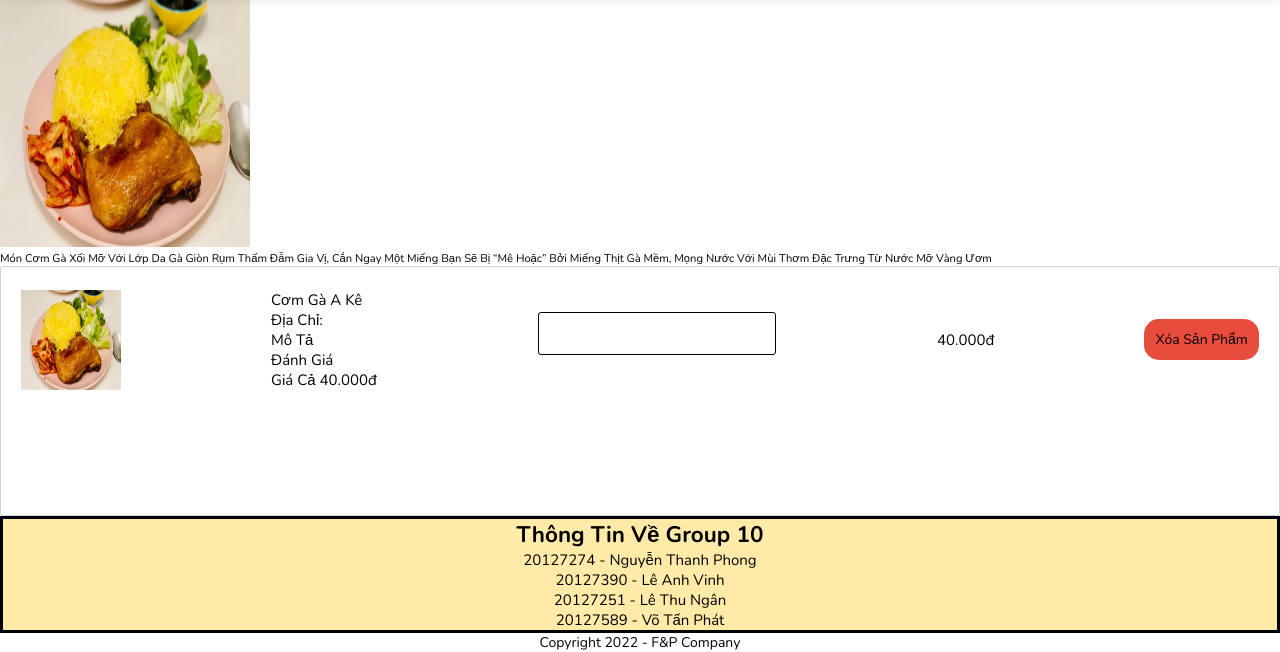
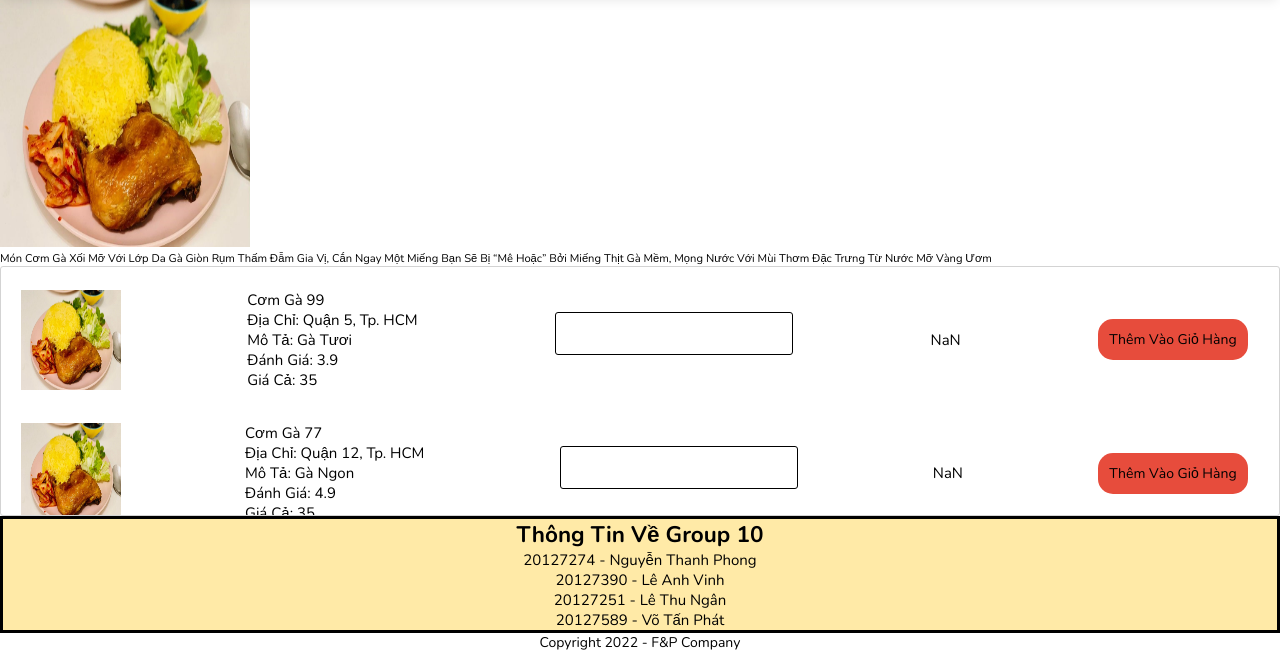
Before and after one commit to 2imfatx/SE-20CLC03-Group10, a plain HTML site: page Source/store.html in a window 1280 px wide. Shown: the part 169-821 px from the top of the page. Drawn offline with nearby package versions, Linux system fonts and the light colour scheme.

Commit message:
data test
thử lấy + hiển thị data

```diff
--- a/Source/store.html
+++ b/Source/store.html
@@ -19,7 +19,7 @@
                     <img src="logo.jpg" alt="">
                 </div>
                 <nav class="Tool">
-                    <a href="#home">Trang chủ</a> |
+                    <a href="index.html">Trang chủ</a> |
                     <a href="#becomeSeller">Trở thành người bán</a> |
                     <a href="#contact">Liên hệ</a> |
                     <a href="#aboutUs">Thông tin nhóm</a> |
@@ -45,10 +45,26 @@
             </div>
         </div>
 
+        <div class="listOrder">
+            <div id="ComGa">
+                <!-- <div id="productOrder">
+                    <img src="comGa.jpg" alt="">
+                    <div>
+                        <p>Cơm gà A Kê</p>
+                        <p>Địa chỉ: </p>
+                        <p>Mô tả</p>
+                        <p>Đánh giá</p>
+                        <p>Giá cả 40.000đ</p>
+                    </div>
+                    <div>
+                        <input type="number" min="1">
+                    </div>
+                    <div>
+                        <p>40.000đ</p>
+                    </div>
+                    <button>Xóa sản phẩm </button>
+                </div>
 
-
-
-        <div class="listOrder">
                 <div id="productOrder">
                     <img src="comGa.jpg" alt="">
                     <div>
@@ -65,11 +81,15 @@
                         <p>40.000đ</p>
                     </div>
                     <button>Xóa sản phẩm </button>
+                </div> -->
+
             </div>
         </div>
+    </div>
+    <!--javecript file-->
+    <script src="/index.js" type="module"> </script>
 
-
-
+    <!--end of javecript file-->
     <div class="P3">
         <div class="aboutUs">
             <h2>Thông tin về Group 10</h2>
--- /dev/null
+++ b/foodItem.js
@@ -0,0 +1,89 @@
+const foodItem= [
+    {
+    id: 1,
+    name: 'Cơm sườn 1',
+    category : 'Cơm sườn',
+    rating : 4.3,
+    price: 30.000,
+    img: 'comSuon.jpg',
+    addr:'Quận 4, Tp. HCM',
+    desc:'Ngon',
+    quantity: 1
+},
+{
+    id: 2,
+    name: 'Quán cơm bốn mùa',
+    category : 'Cơm sườn',
+    rating : 5,
+    price: 34.000,
+    img: 'comSuon.jpg',
+    addr:'Quận 11, Tp. HCM',
+    desc:'Ngon, cay',
+    quantity: 1
+},
+{
+    id: 3,
+    name: 'Hủ tiếu chay',
+    category : 'Hủ tiếu',
+    rating : 4.3,
+    price: 32.000,
+    img: 'huTieu.jpg',
+    addr:'Quận 1, Tp.HCM',
+    desc:'Nước dùng ngọt thanh, cam kết không đường',
+    quantity: 1
+},
+{
+    id: 4,
+    name: 'Cơm gà 99',
+    category : 'Cơm gà',
+    rating : 3.9,
+    price: 35.000,
+    img: 'comGa.jpg',
+    addr:'Quận 5, Tp. HCM',
+    desc:'Gà tươi',
+    quantity: 1
+},
+{
+    id: 5,
+    name: 'Cơm gà 77',
+    category : 'Cơm gà',
+    rating : 4.9,
+    price: 35.000,
+    img: 'comGa.jpg',
+    addr:'Quận 12, Tp. HCM',
+    desc:'Gà ngon',
+    quantity: 1
+},{
+    id: 6,
+    name: 'Bánh mì cô Ba',
+    category : 'Bánh mì',
+    rating : 4.7,
+    price: 20.000,
+    img: 'banhMi.jpg',
+    addr:'Quận 10, Tp. HCM',
+    desc:'Ngon lắm',
+    quantity: 1
+},{
+    id: 7,
+    name: 'Bánh xèo rau rừng',
+    category : 'Bánh xèo',
+    rating : 4.2,
+    price: 30.000,
+    img: 'banhXeo.jpg',
+    addr:'Quận 4, Tp. HCM',
+    desc:'Ngon',
+    quantity: 1
+},
+{
+    id: 8,
+    name: 'Bún đậu mắm tôm cây me',
+    category : 'Bún đậu mắm tôm',
+    rating : 4.7,
+    price: 50.000,
+    img: 'comSuon.jpg',
+    addr:'Quận 6, Tp. HCM',
+    desc:'Ngon',
+    quantity: 1
+}
+]
+export {foodItem};
--- /dev/null
+++ b/index.js
@@ -0,0 +1,83 @@
+import {foodItem} from './foodItem.js'
+
+console.log(foodItem);
+
+function displayItems()
+{
+    var ComGa=document.getElementById('ComGa')
+
+    const ComGaData=foodItem.filter(item=>item.category=='Cơm gà')
+    console.log(ComGaData);
+
+    ComGaData.map(item=>{
+
+        var itemCard=document.createElement('div')
+        itemCard.setAttribute('id','productOrder');
+
+        var itemImg=document.createElement('img')
+        itemImg.src=item.img;
+
+        const inforDiv = document.createElement('div');
+
+        var itemName=document.createElement('p')
+        itemName.textContent = item.name;
+
+        var itemAddr=document.createElement('p')
+        itemAddr.textContent="Địa chỉ: " + item.addr;
+
+        var itemDesc=document.createElement('p')
+        itemDesc.textContent="Mô tả: " +item.desc;
+
+        var itemRating=document.createElement('p')
+        itemRating.textContent="Đánh giá: " +item.rating;
+
+        var itemPrice=document.createElement('p')
+        itemPrice.textContent="Giá cả: " +item.price;
+
+        const quanlityDiv = document.createElement('div');
+
+        const quantityInput = document.createElement('input');
+        quantityInput.type = 'number';
+        quantityInput.min = '1';
+        console.log(parseInt(quantityInput.value));
+        console.log(parseInt(item.price));
+
+        const subToTalDiv = document.createElement('div');
+
+        const totalParagraph = document.createElement('p');
+        totalParagraph.textContent = parseInt(quantityInput.value)*parseInt(item.price) + parseInt(item.price);
+
+
+        const buttonlDiv = document.createElement('div');
+
+        const Button = document.createElement('button');
+        Button.textContent = ' Thêm vào giỏ hàng';
+
+
+
+        itemCard.appendChild(itemImg)
+        itemCard.appendChild(inforDiv)
+        inforDiv.appendChild(itemName)
+        inforDiv.appendChild(itemAddr)
+        inforDiv.appendChild(itemDesc)
+        inforDiv.appendChild(itemRating)
+        inforDiv.appendChild(itemPrice)
+
+        quanlityDiv.appendChild(quantityInput);
+        itemCard.appendChild(quanlityDiv);
+
+        subToTalDiv.appendChild(totalParagraph);
+        itemCard.appendChild(subToTalDiv);
+
+        buttonlDiv.appendChild(Button);
+        itemCard.appendChild(buttonlDiv);
+
+
+        ComGa.appendChild(itemCard)
+
+
+
+    })
+
+}
+displayItems();
```
Lines whose indentation alone changed are shown as unchanged.
